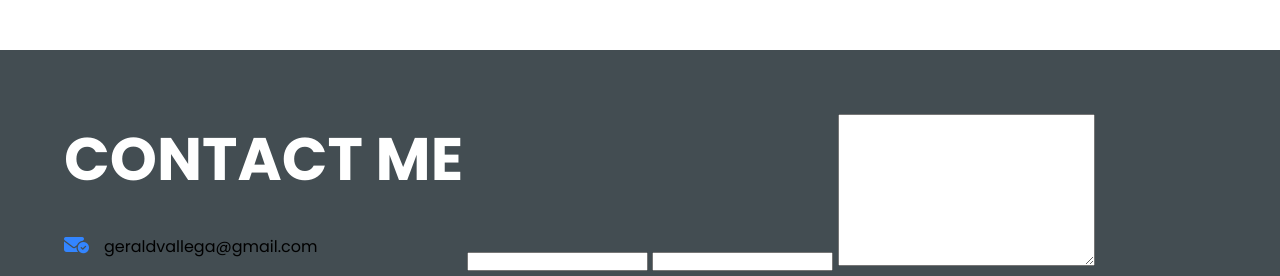
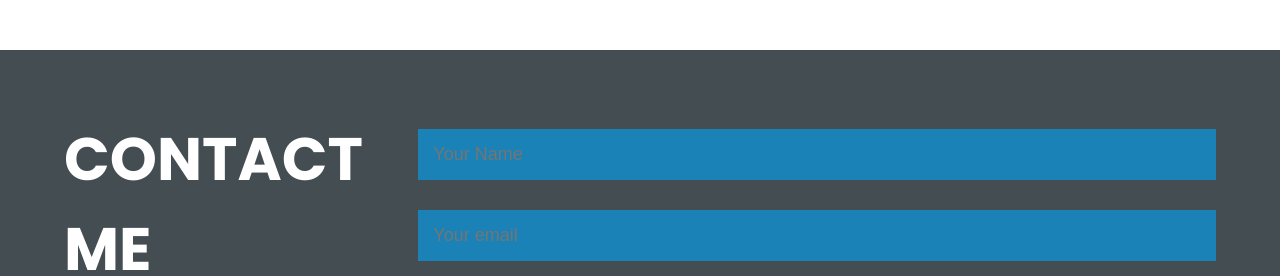
Before and after one commit to geraldvallega/GCV-Portfolio_Site, a plain HTML site: page index.html in a window 1280 px wide. Shown: the part 2890-3166 px from the top of the page. Drawn offline with Linux system fonts and the light colour scheme.

Commit message:
form and btn -WIP

```diff
--- a/css/styles.css
+++ b/css/styles.css
@@ -225,4 +225,16 @@ flex-basis: 60%;
 .contact-right form{
     width: 100%;
 }
+
+form input, form textarea{
+    width: 100%;
+    border: 0;
+    outline: none;
+    background:#1a82b6;
+    padding: 15px;
+    margin: 15px 0;
+    font-size: 18px;
+    color: #fff;
+    border: 6px;
+}
 /* -------------------------------------- FOOTER SECTION ----------------------------- */
--- a/index.html
+++ b/index.html
@@ -97,16 +97,19 @@
             </div>
             <div class="contact_right">
               <form action="">
-                <input type="text" />
-                <input type="text" />
-                <textarea name="" id="" cols="30" rows="10"></textarea>
+                <input type="text" placeholder="Your Name" required />
+                <input type="text" placeholder="Your email"required/>
+                <textarea name="" id="" cols="30" rows="10" placeholder="Your Message"></textarea>
               </form>
-              <button>submit</button>
+              <button type="submit" class="contact_btn--2">submit</button>
             </div>
           </div>
         </div>
       </div>
     </section>
     <!---------------------------------- FOOTER SECTION -------------------------------->
+    <footer>
+        <p>Copyright 2023 &copy; Gerald Vallega</p>
+    </footer>
   </body>
 </html>
```
